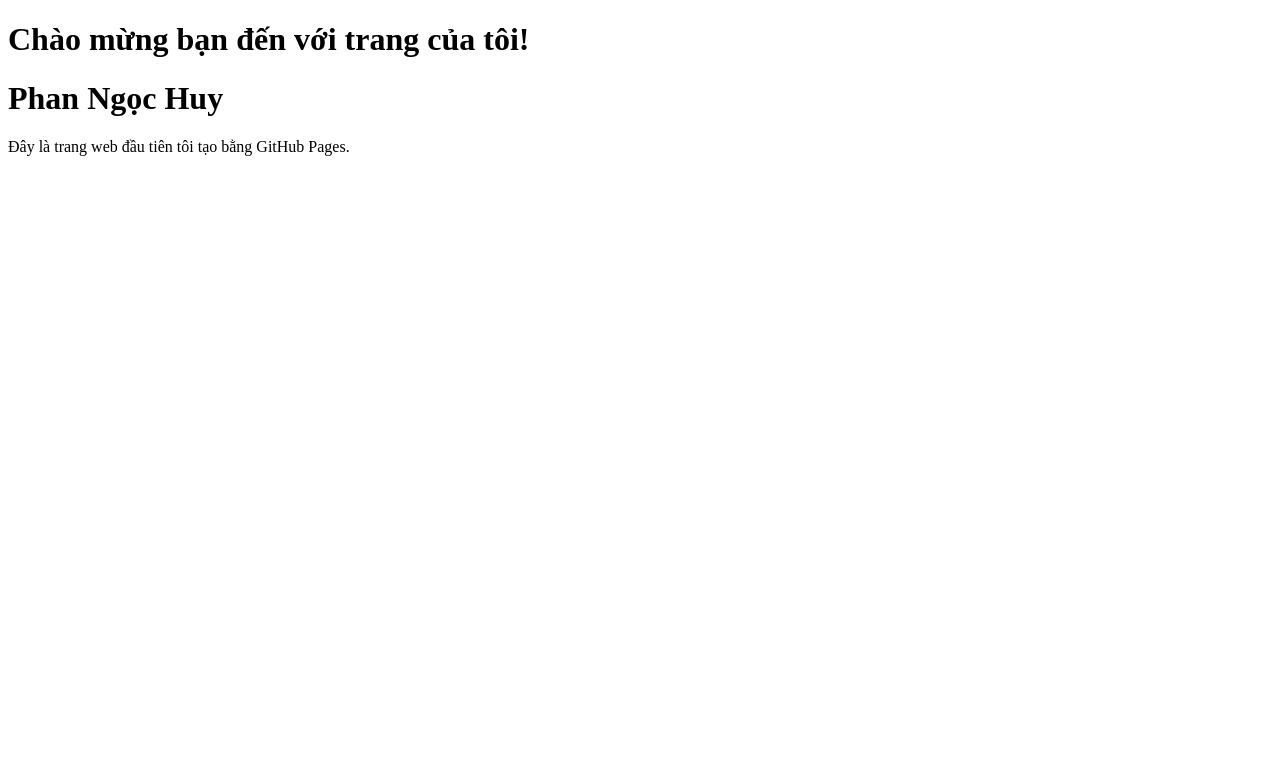
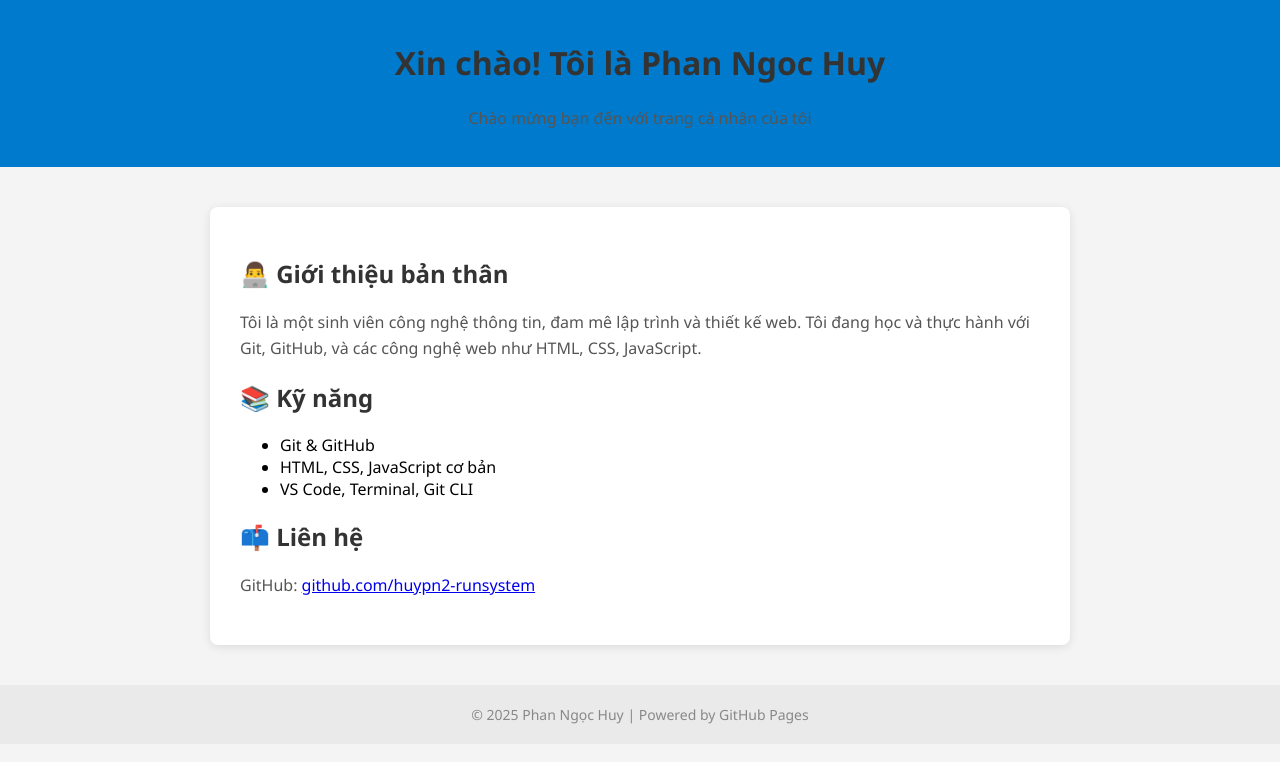
Before and after one commit to huypn2-runsystem/huypn2.github.io, a plain HTML site: page index.html in a window 1280 px wide. Drawn offline with Linux system fonts and the light colour scheme.

Commit message:
Update index.html

```diff
--- a/index.html
+++ b/index.html
@@ -1,12 +1,82 @@
 <!DOCTYPE html>
-<html>
+<html lang="vi">
 <head>
   <meta charset="UTF-8">
-  <title>My GitHub Page</title>
+  <meta name="viewport" content="width=device-width, initial-scale=1">
+  <title>Giới thiệu bản thân</title>
+  <style>
+    body {
+      font-family: 'Segoe UI', sans-serif;
+      background-color: #f4f4f4;
+      margin: 0;
+      padding: 0;
+    }
+
+    header {
+      background-color: #007acc;
+      color: white;
+      padding: 20px 0;
+      text-align: center;
+    }
+
+    main {
+      max-width: 800px;
+      margin: 40px auto;
+      background: white;
+      padding: 30px;
+      border-radius: 8px;
+      box-shadow: 0 2px 10px rgba(0, 0, 0, 0.1);
+    }
+
+    h1, h2 {
+      color: #333;
+    }
+
+    p {
+      line-height: 1.6;
+      color: #555;
+    }
+
+    footer {
+      text-align: center;
+      padding: 20px;
+      background-color: #eaeaea;
+      font-size: 14px;
+      color: #888;
+    }
+  </style>
 </head>
 <body>
-  <h1>Chào mừng bạn đến với trang của tôi!</h1>
-  <h1>Phan Ngọc Huy</h1>
-  <p>Đây là trang web đầu tiên tôi tạo bằng GitHub Pages.</p>
+
+  <header>
+    <h1>Xin chào! Tôi là Phan Ngoc Huy</h1>
+    <p>Chào mừng bạn đến với trang cá nhân của tôi</p>
+  </header>
+
+  <main>
+    <section>
+      <h2>👨‍💻 Giới thiệu bản thân</h2>
+      <p>Tôi là một sinh viên công nghệ thông tin, đam mê lập trình và thiết kế web. Tôi đang học và thực hành với Git, GitHub, và các công nghệ web như HTML, CSS, JavaScript.</p>
+    </section>
+
+    <section>
+      <h2>📚 Kỹ năng</h2>
+      <ul>
+        <li>Git & GitHub</li>
+        <li>HTML, CSS, JavaScript cơ bản</li>
+        <li>VS Code, Terminal, Git CLI</li>
+      </ul>
+    </section>
+
+    <section>
+      <h2>📫 Liên hệ</h2>
+      <p>GitHub: <a href="https://github.com/huypn2-runsystem" target="_blank">github.com/huypn2-runsystem</a></p>
+    </section>
+  </main>
+
+  <footer>
+    &copy; 2025 Phan Ngọc Huy | Powered by GitHub Pages
+  </footer>
+
 </body>
 </html>
```
